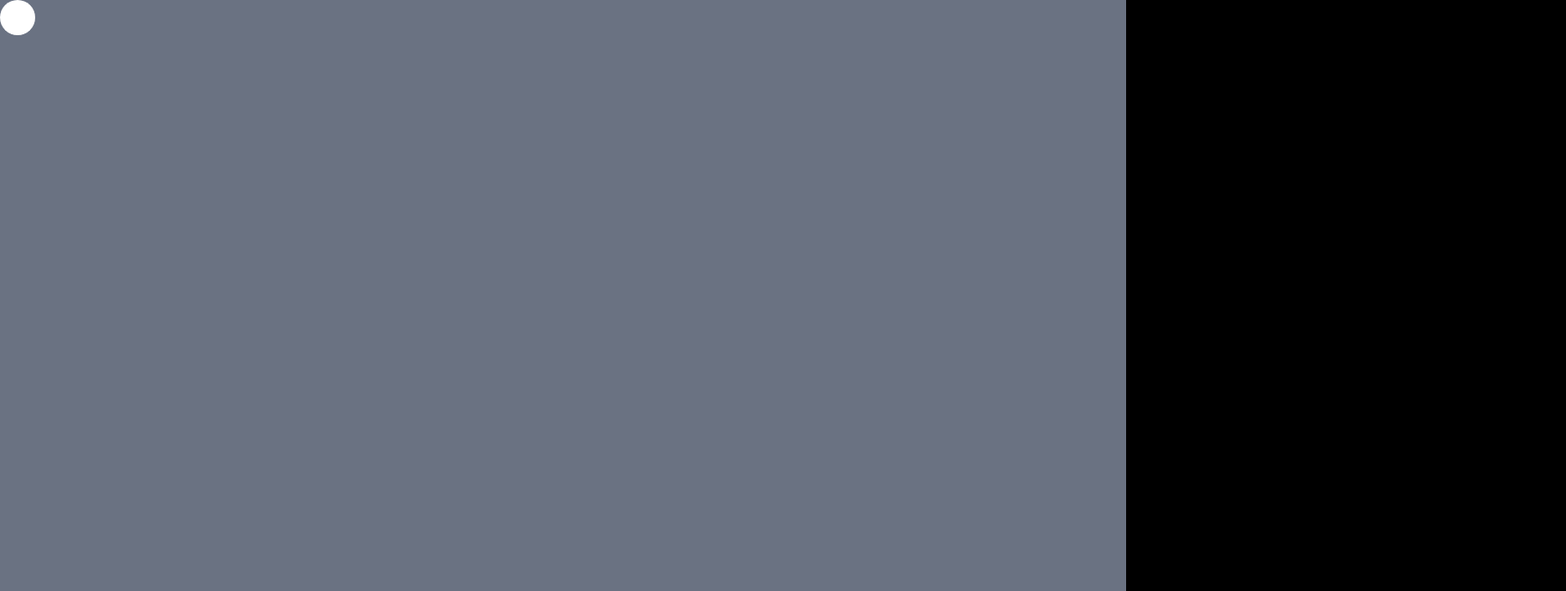
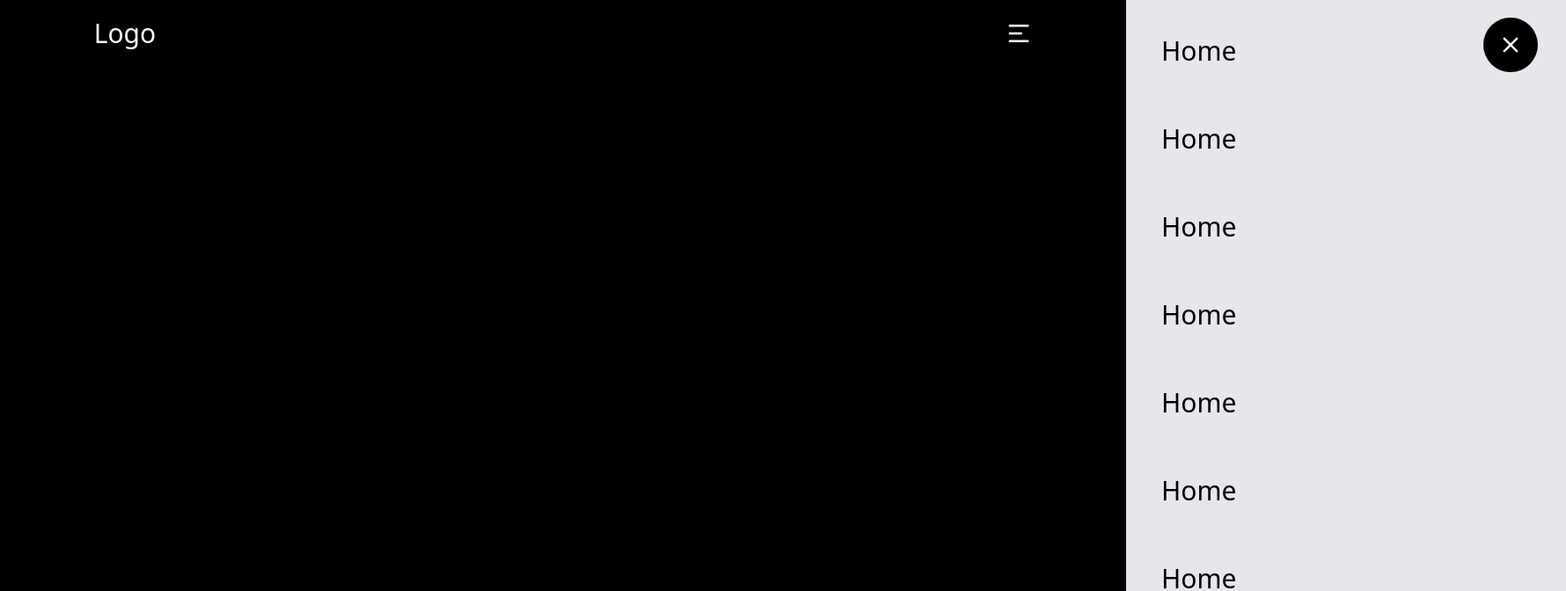
Before and after one commit to mdsamiulislam54/Gsap-Explore-, a React (Vite) app: page / in a window 1280 px wide. Shown: the top 672 px of the page at 88% size, 1780 px wide, since content can reach past the window. Built offline with nearby package versions, Linux system fonts and the light colour scheme.

Commit message:
Navbar silder animation add

```diff
--- a/package.json
+++ b/package.json
@@ -14,6 +14,7 @@
     "gsap": "^3.13.0",
     "react": "^19.1.0",
     "react-dom": "^19.1.0",
+    "react-icons": "^5.5.0",
     "tailwindcss": "^4.1.6"
   },
   "devDependencies": {
--- a/src/App.jsx
+++ b/src/App.jsx
@@ -4,6 +4,7 @@ import TimeLIne from './page/TimeLIne'
 import ScrollTriggerr from './page/ScrollTriggerr'
 import Svganimation from './page/Svganimation'
 import CuserAnimation from './page/CuserAnimation'
+import Navbar from './page/Navbar'
 
 const App = () => {
   return (
@@ -12,7 +13,8 @@ const App = () => {
         {/* <TimeLIne/> */}
         {/* <ScrollTriggerr/> */}
         {/* <Svganimation/> */}
-        <CuserAnimation/>
+        {/* <CuserAnimation/> */}
+        <Navbar/>
     </div>
   )
 }
--- a/src/index.css
+++ b/src/index.css
@@ -18,4 +18,8 @@ body{
   background-color: black;
   color:white;
   position: relative;
+  overflow-x: hidden;
 }
+.rsponsiveMenu{
+  right: -500px;
+}
--- /dev/null
+++ b/src/page/Navbar.jsx
@@ -0,0 +1,82 @@
+import React, { useEffect, useRef, useState } from "react";
+import { RiMenu2Fill } from "react-icons/ri";
+import { IoMdClose } from "react-icons/io";
+import gsap from "gsap";
+const Navbar = () => {
+  const [liitem, setLiItem] = useState([]);
+  const mMenu = useRef();
+  const mMenuBtn = useRef();
+  const item = useRef();
+  const tl = useRef(gsap.timeline({ paused: true }));
+
+  useEffect(() => {
+    const liItems = item.current.childNodes;
+    setLiItem(liItems);
+    tl.current.to(mMenu.current, {
+      right: 0,
+      duration: 0.5,
+    });
+    tl.current.from(liItems, {
+      //   opacity: 0,
+      //   x: 150,
+      //   stagger: 0.3,
+      //   duration: 0.3,
+
+
+      //      opacity: 0,
+      //   scale: 0.5,
+      //   y: 50,
+      //   stagger: 0.2,
+      //   duration: 0.5,
+      //   ease: "back.out(1.7)",
+
+      // y: -100,
+      //   opacity: 0,
+      //   stagger: 0.2,
+      //   ease: "power3.out",
+    });
+  }, []);
+
+  const handleMenu = () => {
+    tl.current.play();
+  };
+  const handleMenuColse = () => {
+    // tl.to(mMenu.current, {
+    //   right: -500,
+    // });
+    tl.current.reverse();
+  };
+
+  return (
+    <div className="relative ">
+      <div className="w-10/12 mx-auto flex justify-between items-center py-5">
+        <h4 className="text-3xl">Logo</h4>
+        <button onClick={handleMenu} ref={mMenuBtn} className="cursor-pointer">
+          <RiMenu2Fill size={30} />
+        </button>
+      </div>
+      <div
+        ref={mMenu}
+        className=" bg-gray-200 text-black w-[500px]  absolute top-0  h-screen rsponsiveMenu "
+      >
+        <ul ref={item} className="p-10 space-y-16 text-3xl">
+          <li>Home</li>
+          <li>Home</li>
+          <li>Home</li>
+          <li>Home</li>
+          <li>Home</li>
+          <li>Home</li>
+          <li>Home</li>
+        </ul>
+        <button
+          onClick={handleMenuColse}
+          className="absolute top-5 right-8 bg-black text-white p-4 rounded-full cursor-pointer"
+        >
+          <IoMdClose size={30} />
+        </button>
+      </div>
+    </div>
+  );
+};
+
+export default Navbar;
```
Also changed, not shown: 1 other file (tests, documents, lock files or other folders).
